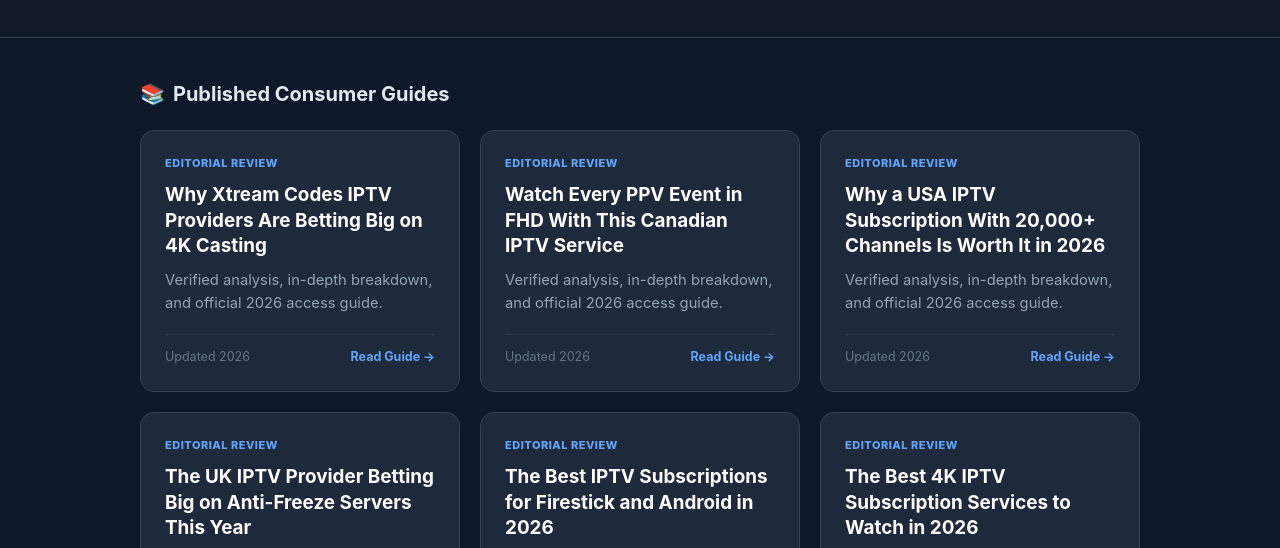
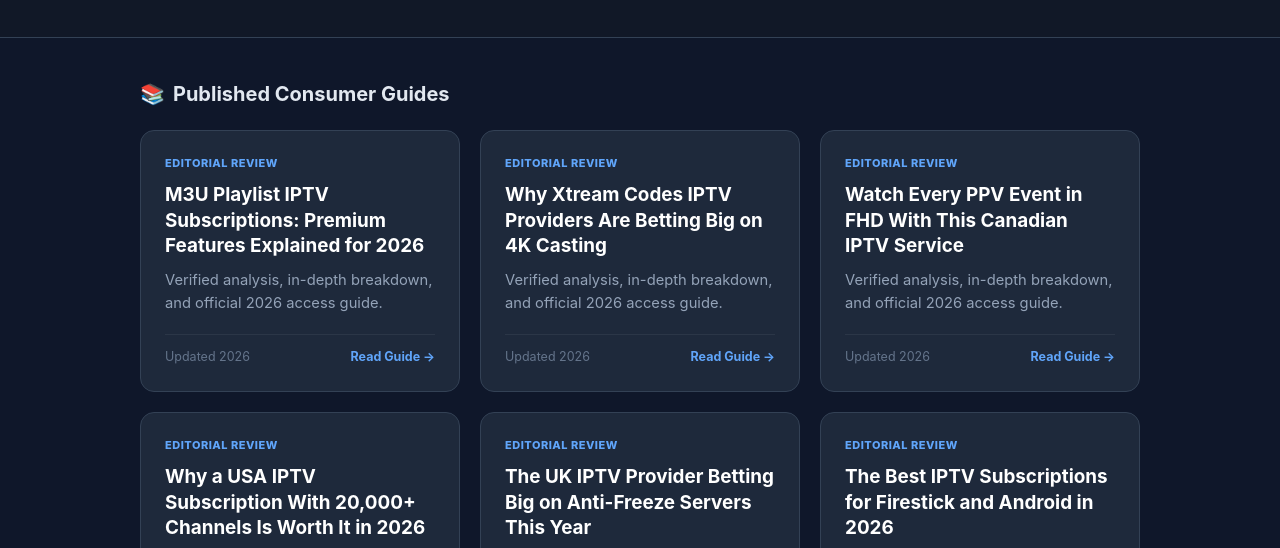
Before and after one commit to grandbrav-gif/grandbrav-gif.github.io, a plain HTML site: page index.html in a window 1280 px wide. Shown: the part 221-769 px from the top of the page. Drawn offline with Linux system fonts and the light colour scheme.

Commit message:
Feature m3u-playlist-iptv-subscriptions-premium-features-explained-for-20-484 on homepage

```diff
--- a/index.html
+++ b/index.html
@@ -38,6 +38,15 @@
     <div class="grid-title"><span>📚</span> Published Consumer Guides</div>
     <div class="grid" id="article-list">
       <!-- ARTICLES_START -->
+      <a href="https://grandbrav-gif.github.io/posts/m3u-playlist-iptv-subscriptions-premium-features-explained-for-20-484.html" class="card">
+        <span class="card-tag">EDITORIAL REVIEW</span>
+        <h3>M3U Playlist IPTV Subscriptions: Premium Features Explained for 2026</h3>
+        <p class="card-desc">Verified analysis, in-depth breakdown, and official 2026 access guide.</p>
+        <div class="card-footer">
+          <span class="card-date">Updated 2026</span>
+          <span class="card-read">Read Guide &rarr;</span>
+        </div>
+      </a>
       <a href="https://grandbrav-gif.github.io/posts/why-xtream-codes-iptv-providers-are-betting-big-on-4k-casting-415.html" class="card">
         <span class="card-tag">EDITORIAL REVIEW</span>
         <h3>Why Xtream Codes IPTV Providers Are Betting Big on 4K Casting</h3>
```
